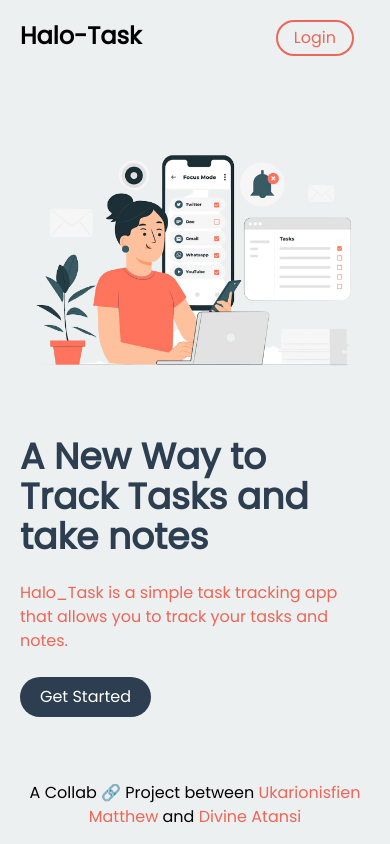
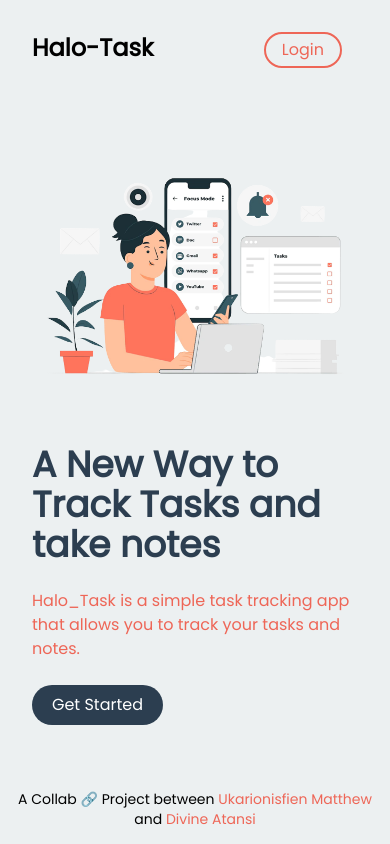
Before and after one commit to Matthew-uk/halo-Task, a Next.js app: page / in a window 390 px wide. Built offline with nearby package versions, Linux system fonts and the light colour scheme.

Commit message:
Making the Hero section more responsive

```diff
--- a/app/components/hero.tsx
+++ b/app/components/hero.tsx
@@ -7,7 +7,7 @@ import { FaLink } from "react-icons/fa";
 const Hero = () => {
   return (
     <>
-      <div className="px-5 md:px-20 w-full flex flex-col-reverse md:flex-row gap-8 md:gap-0 md:justify-between items-center justify-center py-16">
+      <div className="px-8 md:px-20 w-full flex flex-col-reverse md:flex-row gap-8 md:gap-0 md:justify-between items-center justify-center py-16">
         <div className="flex flex-col gap-6 md:w-1/2 md:mt-0 mt-8">
           <h1 className="text-gray-text text-4xl lg:text-6xl font-bold">
             A New Way to Track Tasks and take notes
@@ -27,7 +27,7 @@ const Hero = () => {
           <Image src={HeroImg} alt="Hero Image" />
         </div>
       </div>
-      <p className="md:px-20 text-center md:text-start">
+      <p className="md:px-20 px-3 text-center md:text-start text-sm">
         A Collab 🔗 Project between
         <Link
           className="text-orange-text"
--- a/app/components/navbar.tsx
+++ b/app/components/navbar.tsx
@@ -3,7 +3,7 @@ import React from "react";
 
 const Navbar = () => {
   return (
-    <div className="md:px-20 px-5 py-5 flex flex-row w-full justify-between">
+    <div className="md:px-20 px-8 py-8 flex flex-row w-full justify-between">
       <div className="logo text-2xl font-bold">Halo-Task</div>
       <div className="buttons">
         <Link href="/login">
```
